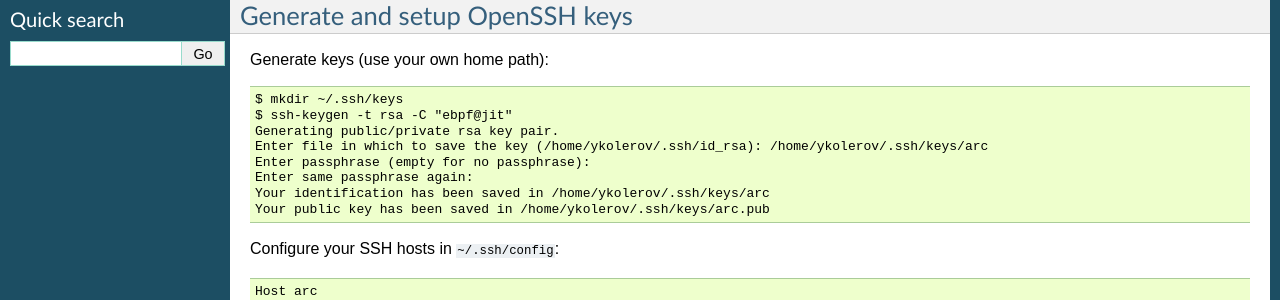
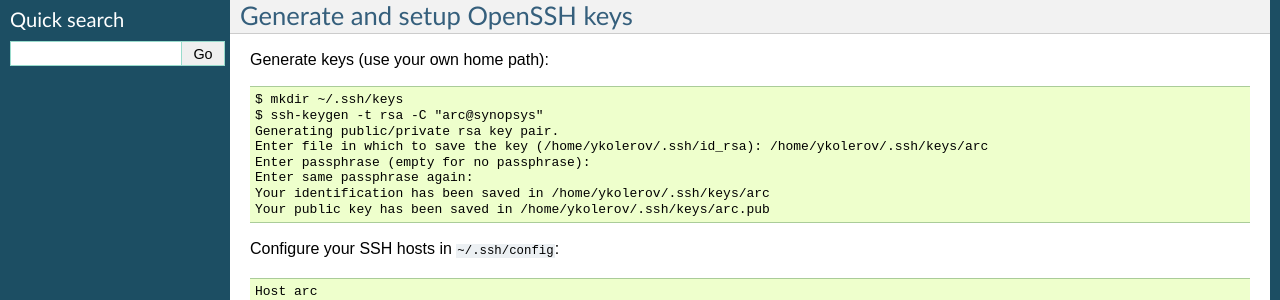
Before and after one commit to kolerov/synopsys, a Sphinx documentation site: the page built from docs/tasks/ebpf_jit/ebpf_jit.rst, in a window 1280 px wide and 900 px high, scrolled down 317 px. Shown: the part 168-468 px from the top of the window. Built offline with Sphinx 7.4.7, drawn with Linux system fonts in a browser that asks for light colours.

Commit message:
tasks/ebpf_jit: Change key email to general

```diff
--- a/docs/tasks/ebpf_jit/ebpf_jit.rst
+++ b/docs/tasks/ebpf_jit/ebpf_jit.rst
@@ -18,7 +18,7 @@
 Generate keys (use your own home path)::
 
     $ mkdir ~/.ssh/keys
-    $ ssh-keygen -t rsa -C "ebpf@jit"
+    $ ssh-keygen -t rsa -C "arc@synopsys"
     Generating public/private rsa key pair.
     Enter file in which to save the key (/home/ykolerov/.ssh/id_rsa): /home/ykolerov/.ssh/keys/arc
     Enter passphrase (empty for no passphrase):
```
